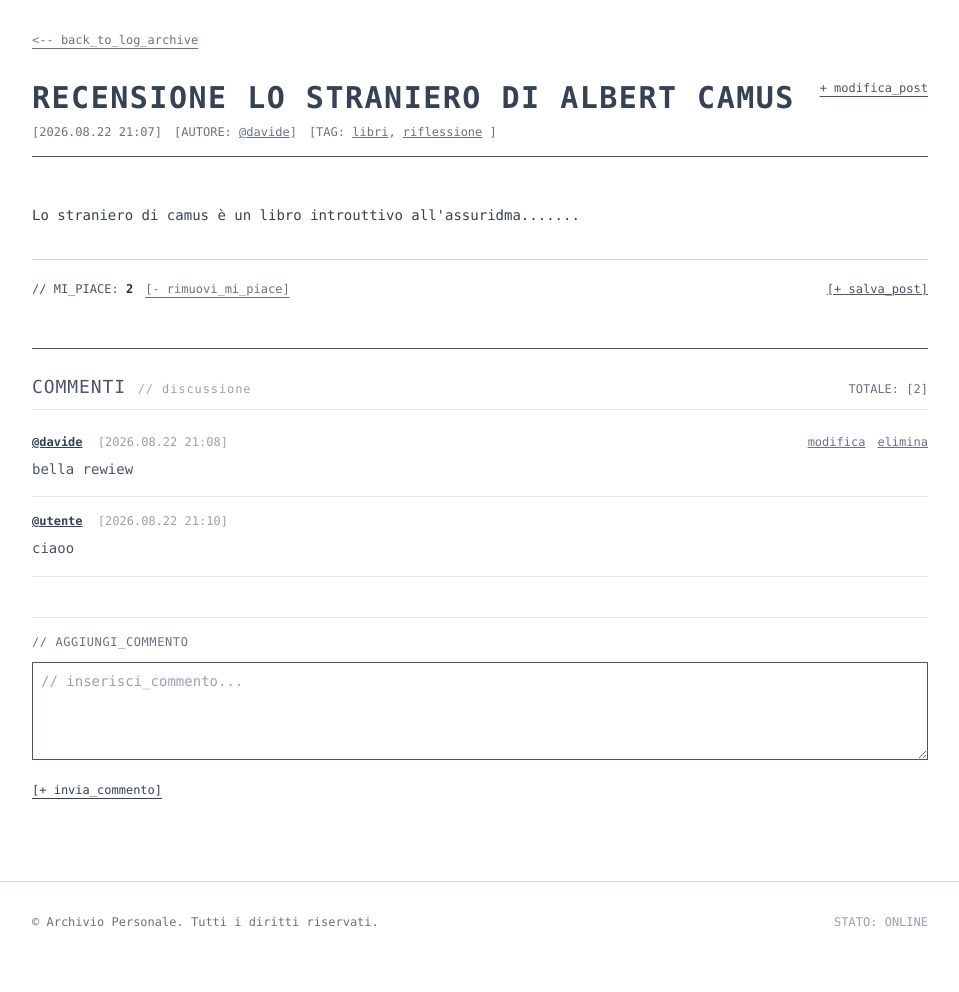
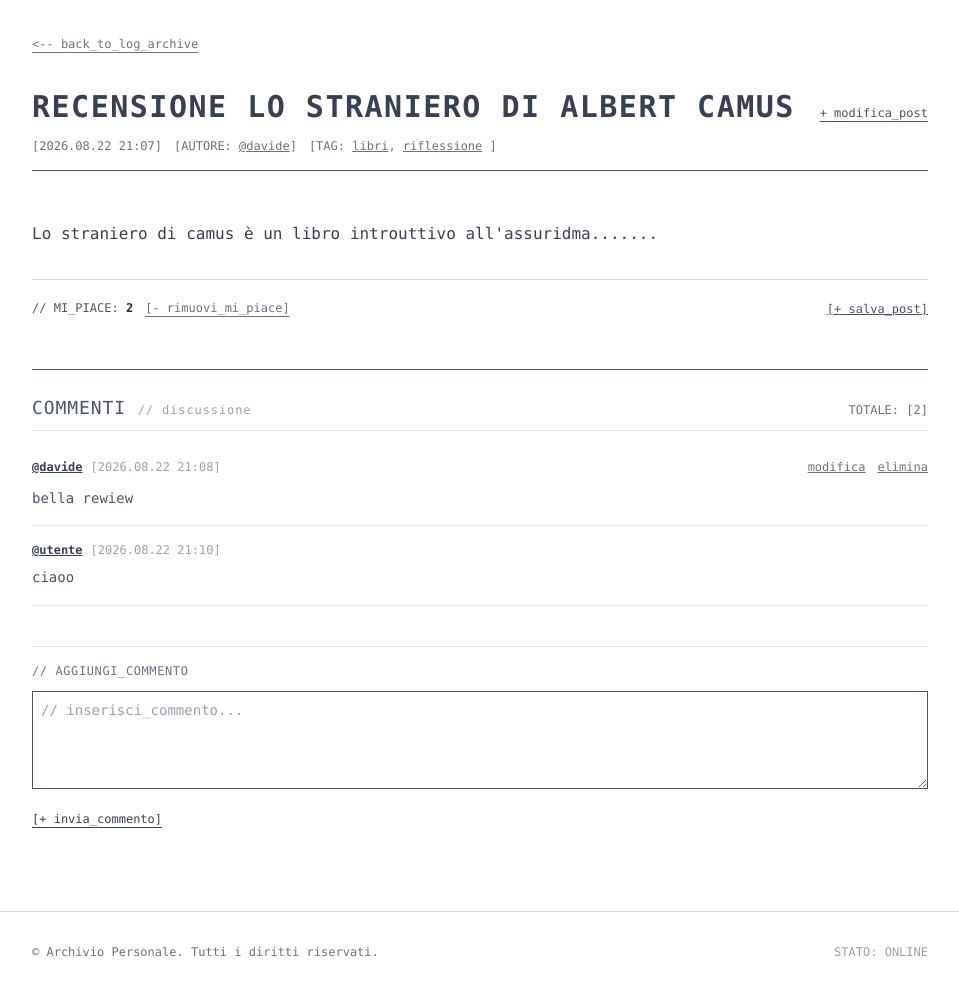
Before and after one commit to davidoskiii/blog, a Django app: page /posts/19/ in a window 1280 px wide. Shown: the part 70-1062 px from the top of the page, without its empty margins (160-1119 px from the left). Before the commit the page ends 997 px from the top, so only its background shows below. Run offline with Django 5.2, Linux system fonts and the light colour scheme; a user stored in the database is signed in; data comes from the database, SQL or seed files in the repository; both versions use the stored data as it was after the commit.

Commit message:
Made the website more responsive

```diff
--- a/blog_app/templates/blog_app/post.html
+++ b/blog_app/templates/blog_app/post.html
@@ -2,39 +2,40 @@
 
 {% block content %}
 
-<!-- Back Navigation (mantenuto in inglese per lo stile di navigazione) -->
-<div class="mb-8 font-mono text-xs">
-  <a href="{% url 'blog_app:posts' %}" class="text-gray-500 hover:text-black underline underline-offset-4">
+<!-- Back Navigation -->
+<div class="mb-6 sm:mb-8 font-mono text-xs">
+  <a href="{% url 'blog_app:posts' %}" class="text-gray-500 hover:text-black underline underline-offset-4 inline-block py-1">
     &lt;-- back_to_log_archive
   </a>
 </div>
 
 <!-- ARTICLE BLOCK -->
-<article class="font-mono mb-12">
+<article class="font-mono mb-10 sm:mb-12">
 
   <!-- Header / Metadata -->
   <header class="border-b border-gray-600 pb-4 mb-6">
-    <div class="flex flex-wrap justify-between items-start gap-4 mb-2">
-      <h1 class="text-2xl sm:text-3xl font-mono font-bold uppercase tracking-wider text-gray-700">
+    <div class="flex flex-col sm:flex-row sm:items-baseline justify-between gap-2 sm:gap-4 mb-3">
+      <h1 class="text-xl sm:text-2xl md:text-3xl font-mono font-bold uppercase tracking-wider text-gray-700 leading-tight break-words min-w-0">
         {{ post.title }}
       </h1>
 
       {% if user.is_superuser %}
-        <a href="{% url 'blog_app:edit_post' post.id %}" class="text-xs text-gray-600 hover:text-black underline underline-offset-4">
+        <a href="{% url 'blog_app:edit_post' post.id %}" class="text-xs text-gray-600 hover:text-black underline underline-offset-4 shrink-0 self-start sm:self-auto py-1">
           + modifica_post
         </a>
       {% endif %}
     </div>
 
-    <div class="flex flex-wrap items-center gap-3 text-xs text-gray-500">
-      <span>[{{ post.date|date:"Y.m.d H:i" }}]</span>
+    <!-- Metadata Inline -->
+    <div class="flex flex-wrap items-baseline gap-x-3 gap-y-1.5 text-xs text-gray-500">
+      <span class="shrink-0">[{{ post.date|date:"Y.m.d H:i" }}]</span>
 
       {% if post.author %}
-        <span>[AUTORE: <a href="{% url 'blog_app:profile' post.author.username %}" class="underline hover:text-black">@{{ post.author.username }}</a>]</span>
+        <span class="break-words">[AUTORE: <a href="{% url 'blog_app:profile' post.author.username %}" class="underline hover:text-black">@{{ post.author.username }}</a>]</span>
       {% endif %}
 
       {% if post.tags.all %}
-        <span>[TAG:
+        <span class="break-words">[TAG:
           {% for tag in post.tags.all %}
             <a href="{% url 'blog_app:tag' tag.id %}" class="underline hover:text-black">{{ tag.name|lower }}</a>{% if not forloop.last %}, {% endif %}
           {% endfor %}
@@ -44,25 +45,25 @@
   </header>
 
   <!-- Post Body Text -->
-  <div class="text-gray-700 leading-relaxed text-sm whitespace-pre-line mb-8 font-mono">
+  <div class="text-gray-700 leading-relaxed text-sm sm:text-base whitespace-pre-line mb-8 font-mono break-words">
     {{ post.text }}
   </div>
 
-  <!-- LIKES BAR -->
-  <div class="flex justify-between items-baseline pt-4 border-t border-gray-300">
-    <div class="flex flex-wrap items-center justify-between gap-4 text-xs text-gray-600">
-      <div class="flex items-center space-x-3">
+  <!-- LIKES & ACTIONS BAR -->
+  <div class="flex flex-col sm:flex-row sm:items-center justify-between gap-3 pt-4 border-t border-gray-300">
+    <div class="flex flex-wrap items-center gap-3 text-xs text-gray-600">
+      <div class="flex flex-wrap items-center gap-3">
         <span>// MI_PIACE: <strong class="text-gray-800">{{ post.total_likes }}</strong></span>
 
         {% if user.is_authenticated %}
           <form action="{% url 'blog_app:like_post' post.id %}" method="post" class="inline">
             {% csrf_token %}
             {% if is_liked %}
-              <button type="submit" class="text-gray-500 hover:text-black underline underline-offset-4 cursor-pointer">
+              <button type="submit" class="text-gray-500 hover:text-black underline underline-offset-4 cursor-pointer py-1">
                 [- rimuovi_mi_piace]
               </button>
             {% else %}
-              <button type="submit" class="text-gray-600 hover:text-black underline underline-offset-4 cursor-pointer">
+              <button type="submit" class="text-gray-600 hover:text-black underline underline-offset-4 cursor-pointer py-1">
                 [+ aggiungi_mi_piace]
               </button>
             {% endif %}
@@ -78,14 +79,14 @@
     </div>
 
     {% if user.is_authenticated %}
-      <form action="{% url 'blog_app:toggle_save_post' post.id %}" method="post" class="inline">
+      <form action="{% url 'blog_app:toggle_save_post' post.id %}" method="post" class="inline self-start sm:self-auto">
         {% csrf_token %}
         {% if post in user.profile.saved_posts.all %}
-          <button type="submit" class="text-xs text-gray-600 hover:text-black underline">
+          <button type="submit" class="text-xs text-gray-600 hover:text-black underline py-1">
             [- rimuovi_segnalibro]
           </button>
         {% else %}
-          <button type="submit" class="text-xs text-gray-600 hover:text-black underline">
+          <button type="submit" class="text-xs text-gray-600 hover:text-black underline py-1">
             [+ salva_post]
           </button>
         {% endif %}
@@ -96,37 +97,37 @@
 </article>
 
 <!-- COMMENTS SECTION -->
-<section class="font-mono mt-12 pt-6 border-t border-gray-600">
-  <div class="flex justify-between items-baseline mb-6 border-b border-gray-200 pb-2">
-    <h3 class="text-lg font-mono uppercase tracking-wider text-gray-600">
-      COMMENTI <span class="text-xs font-normal lowercase text-gray-400">// discussione</span>
+<section class="font-mono mt-10 sm:mt-12 pt-6 border-t border-gray-600">
+  <div class="flex flex-row justify-between items-baseline mb-6 border-b border-gray-200 pb-2 gap-2">
+    <h3 class="text-base sm:text-lg font-mono uppercase tracking-wider text-gray-600">
+      COMMENTI <span class="block sm:inline text-xs font-normal lowercase text-gray-400">// discussione</span>
     </h3>
-    <span class="text-xs text-gray-500">
+    <span class="text-xs text-gray-500 shrink-0">
       TOTALE: [<span id="comments-count">{{ comments.count }}</span>]
     </span>
   </div>
 
   <!-- Comments List -->
-  <div id="comments-container" class="space-y-4 mb-10">
+  <div id="comments-container" class="space-y-4 mb-8 sm:mb-10">
     {% for comment in comments %}
       <div id="comment-card-{{ comment.id }}" class="border-b border-gray-200 pb-4">
 
         <!-- Header: Author & Actions -->
-        <div class="flex justify-between items-center text-xs mb-2">
-          <div class="space-x-2">
+        <div class="flex flex-wrap justify-between items-baseline gap-2 text-xs mb-2">
+          <div class="flex flex-wrap items-baseline gap-x-2">
             <a href="{% url 'blog_app:profile' comment.author.username %}" class="text-gray-700 font-bold underline hover:text-black">@{{ comment.author.username }}</a>
-            <span class="text-gray-400">[{{ comment.date|date:"Y.m.d H:i" }}]</span>
+            <span class="text-gray-400 shrink-0">[{{ comment.date|date:"Y.m.d H:i" }}]</span>
           </div>
 
           {% if user == comment.author %}
-            <div id="actions-{{ comment.id }}" class="flex items-center space-x-3">
-              <button type="button" onclick="toggleEdit('{{ comment.id }}')" class="text-gray-500 hover:text-black underline cursor-pointer">
+            <div id="actions-{{ comment.id }}" class="flex items-center space-x-3 shrink-0">
+              <button type="button" onclick="toggleEdit('{{ comment.id }}')" class="text-gray-500 hover:text-black underline cursor-pointer py-1">
                 modifica
               </button>
               <button type="button"
                       onclick="deleteComment(this, '{{ comment.id }}')"
                       data-url="{% url 'blog_app:delete_comment' comment.id %}"
-                      class="text-gray-500 hover:text-black underline cursor-pointer">
+                      class="text-gray-500 hover:text-black underline cursor-pointer py-1">
                 elimina
               </button>
             </div>
@@ -134,7 +135,7 @@
         </div>
 
         <!-- 1. Text -->
-        <p id="comment-text-{{ comment.id }}" class="text-sm text-gray-600 leading-relaxed">
+        <p id="comment-text-{{ comment.id }}" class="text-xs sm:text-sm text-gray-600 leading-relaxed break-words">
           {{ comment.text }}
         </p>
 
@@ -143,7 +144,7 @@
           <div id="edit-form-{{ comment.id }}" class="hidden mt-2 space-y-2">
             <textarea
               id="edit-input-{{ comment.id }}"
-              class="w-full p-2 border border-gray-600 font-mono text-sm text-gray-800 bg-transparent focus:outline-none focus:border-black"
+              class="w-full p-2 border border-gray-600 font-mono text-xs sm:text-sm text-gray-800 bg-transparent focus:outline-none focus:border-black box-border"
               rows="3"
             >{{ comment.text }}</textarea>
 
@@ -151,7 +152,7 @@
               <button
                 type="button"
                 onclick="toggleEdit('{{ comment.id }}')"
-                class="text-gray-500 hover:text-black underline cursor-pointer"
+                class="text-gray-500 hover:text-black underline cursor-pointer py-1"
               >
                 annulla
               </button>
@@ -159,7 +160,7 @@
                 type="button"
                 onclick="saveComment(this, '{{ comment.id }}')"
                 data-url="{% url 'blog_app:edit_comment' comment.id %}"
-                class="text-gray-700 hover:text-black font-bold underline cursor-pointer"
+                class="text-gray-700 hover:text-black font-bold underline cursor-pointer py-1"
               >
                 [salva_modifiche]
               </button>
@@ -181,10 +182,10 @@
       <h4 class="text-xs font-mono uppercase text-gray-500 tracking-wider mb-3">// aggiungi_commento</h4>
       <form action="{% url 'blog_app:add_comment' post.id %}" method="post" class="space-y-3">
         {% csrf_token %}
-        <div class="font-mono text-sm [&_textarea]:w-full [&_textarea]:p-2 [&_textarea]:border [&_textarea]:border-gray-600 [&_textarea]:bg-transparent [&_textarea]:focus:outline-none">
+        <div class="font-mono text-xs sm:text-sm [&_textarea]:w-full [&_textarea]:p-2 [&_textarea]:border [&_textarea]:border-gray-600 [&_textarea]:bg-transparent [&_textarea]:focus:outline-none [&_textarea]:box-border">
           {{ comment_form.as_p }}
         </div>
-        <button type="submit" class="text-xs font-mono text-gray-700 hover:text-black underline underline-offset-4 cursor-pointer">
+        <button type="submit" class="text-xs font-mono text-gray-700 hover:text-black underline underline-offset-4 cursor-pointer py-1">
           [+ invia_commento]
         </button>
       </form>
--- a/static/css/output.css
+++ b/static/css/output.css
@@ -39,6 +39,7 @@
     --tracking-wide: 0.025em;
     --tracking-wider: 0.05em;
     --leading-tight: 1.25;
+    --leading-snug: 1.375;
     --leading-relaxed: 1.625;
     --radius-lg: 0.5rem;
     --default-transition-duration: 150ms;
@@ -241,6 +242,9 @@
   .mt-2 {
     margin-top: calc(var(--spacing) * 2);
   }
+  .mt-10 {
+    margin-top: calc(var(--spacing) * 10);
+  }
   .mt-12 {
     margin-top: calc(var(--spacing) * 12);
   }
@@ -271,6 +275,9 @@
   .mb-12 {
     margin-bottom: calc(var(--spacing) * 12);
   }
+  .box-border {
+    box-sizing: border-box;
+  }
   .line-clamp-2 {
     overflow: hidden;
     display: -webkit-box;
@@ -288,6 +295,9 @@
   }
   .inline {
     display: inline;
+  }
+  .inline-block {
+    display: inline-block;
   }
   .inline-flex {
     display: inline-flex;
@@ -307,8 +317,17 @@
   .w-full {
     width: 100%;
   }
+  .min-w-0 {
+    min-width: 0px;
+  }
   .min-w-\[320px\] {
     min-width: 320px;
+  }
+  .min-w-max {
+    min-width: max-content;
+  }
+  .shrink-0 {
+    flex-shrink: 0;
   }
   .flex-grow {
     flex-grow: 1;
@@ -321,6 +340,9 @@
   }
   .flex-col {
     flex-direction: column;
+  }
+  .flex-row {
+    flex-direction: row;
   }
   .flex-wrap {
     flex-wrap: wrap;
@@ -339,6 +361,12 @@
   }
   .justify-end {
     justify-content: flex-end;
+  }
+  .gap-1 {
+    gap: var(--spacing);
+  }
+  .gap-1\.5 {
+    gap: calc(var(--spacing) * 1.5);
   }
   .gap-2 {
     gap: calc(var(--spacing) * 2);
@@ -387,10 +415,11 @@
     margin-block-start: calc(calc(var(--spacing) * 8) * var(--tw-space-y-reverse));
     margin-block-end: calc(calc(var(--spacing) * 8) * calc(1 - var(--tw-space-y-reverse)));
   }
-  :where(.space-y-10 > :not(:last-child)) {
-    --tw-space-y-reverse: 0;
-    margin-block-start: calc(calc(var(--spacing) * 10) * var(--tw-space-y-reverse));
-    margin-block-end: calc(calc(var(--spacing) * 10) * calc(1 - var(--tw-space-y-reverse)));
+  .gap-x-2 {
+    column-gap: calc(var(--spacing) * 2);
+  }
+  .gap-x-3 {
+    column-gap: calc(var(--spacing) * 3);
   }
   :where(.space-x-2 > :not(:last-child)) {
     --tw-space-x-reverse: 0;
@@ -406,6 +435,18 @@
     --tw-space-x-reverse: 0;
     margin-inline-start: calc(calc(var(--spacing) * 4) * var(--tw-space-x-reverse));
     margin-inline-end: calc(calc(var(--spacing) * 4) * calc(1 - var(--tw-space-x-reverse)));
+  }
+  .gap-y-1 {
+    row-gap: var(--spacing);
+  }
+  .gap-y-1\.5 {
+    row-gap: calc(var(--spacing) * 1.5);
+  }
+  .self-start {
+    align-self: flex-start;
+  }
+  .overflow-x-auto {
+    overflow-x: auto;
   }
   .rounded-lg {
     border-radius: var(--radius-lg);
@@ -428,6 +469,9 @@
   }
   .border-black {
     border-color: var(--color-black);
+  }
+  .border-gray-100 {
+    border-color: var(--color-gray-100);
   }
   .border-gray-200 {
     border-color: var(--color-gray-200);
@@ -470,6 +514,9 @@
   }
   .py-1 {
     padding-block: var(--spacing);
+  }
+  .py-1\.5 {
+    padding-block: calc(var(--spacing) * 1.5);
   }
   .py-2 {
     padding-block: calc(var(--spacing) * 2);
@@ -530,6 +577,10 @@
     font-size: var(--text-sm);
     line-height: var(--tw-leading, var(--text-sm--line-height));
   }
+  .text-xl {
+    font-size: var(--text-xl);
+    line-height: var(--tw-leading, var(--text-xl--line-height));
+  }
   .text-xs {
     font-size: var(--text-xs);
     line-height: var(--tw-leading, var(--text-xs--line-height));
@@ -540,6 +591,10 @@
   .leading-relaxed {
     --tw-leading: var(--leading-relaxed);
     line-height: var(--leading-relaxed);
+  }
+  .leading-snug {
+    --tw-leading: var(--leading-snug);
+    line-height: var(--leading-snug);
   }
   .leading-tight {
     --tw-leading: var(--leading-tight);
@@ -560,6 +615,12 @@
   .tracking-wider {
     --tw-tracking: var(--tracking-wider);
     letter-spacing: var(--tracking-wider);
+  }
+  .break-words {
+    overflow-wrap: break-word;
+  }
+  .whitespace-nowrap {
+    white-space: nowrap;
   }
   .whitespace-pre-line {
     white-space: pre-line;
@@ -664,9 +725,106 @@
     outline-style: none;
   }
   @media (width >= 40rem) {
+    .sm\:mt-0 {
+      margin-top: 0px;
+    }
+    .sm\:mt-12 {
+      margin-top: calc(var(--spacing) * 12);
+    }
+    .sm\:mt-16 {
+      margin-top: calc(var(--spacing) * 16);
+    }
+    .sm\:mb-8 {
+      margin-bottom: calc(var(--spacing) * 8);
+    }
+    .sm\:mb-10 {
+      margin-bottom: calc(var(--spacing) * 10);
+    }
+    .sm\:mb-12 {
+      margin-bottom: calc(var(--spacing) * 12);
+    }
+    .sm\:ml-auto {
+      margin-left: auto;
+    }
+    .sm\:inline {
+      display: inline;
+    }
+    .sm\:flex-row {
+      flex-direction: row;
+    }
+    .sm\:flex-nowrap {
+      flex-wrap: nowrap;
+    }
+    .sm\:items-baseline {
+      align-items: baseline;
+    }
+    .sm\:items-center {
+      align-items: center;
+    }
+    .sm\:items-start {
+      align-items: flex-start;
+    }
+    .sm\:justify-between {
+      justify-content: space-between;
+    }
+    .sm\:gap-0 {
+      gap: 0px;
+    }
+    .sm\:gap-3 {
+      gap: calc(var(--spacing) * 3);
+    }
+    .sm\:gap-4 {
+      gap: calc(var(--spacing) * 4);
+    }
+    .sm\:gap-6 {
+      gap: calc(var(--spacing) * 6);
+    }
+    :where(.sm\:space-y-2 > :not(:last-child)) {
+      --tw-space-y-reverse: 0;
+      margin-block-start: calc(calc(var(--spacing) * 2) * var(--tw-space-y-reverse));
+      margin-block-end: calc(calc(var(--spacing) * 2) * calc(1 - var(--tw-space-y-reverse)));
+    }
+    :where(.sm\:space-y-8 > :not(:last-child)) {
+      --tw-space-y-reverse: 0;
+      margin-block-start: calc(calc(var(--spacing) * 8) * var(--tw-space-y-reverse));
+      margin-block-end: calc(calc(var(--spacing) * 8) * calc(1 - var(--tw-space-y-reverse)));
+    }
+    .sm\:gap-x-3 {
+      column-gap: calc(var(--spacing) * 3);
+    }
+    :where(.sm\:space-x-4 > :not(:last-child)) {
+      --tw-space-x-reverse: 0;
+      margin-inline-start: calc(calc(var(--spacing) * 4) * var(--tw-space-x-reverse));
+      margin-inline-end: calc(calc(var(--spacing) * 4) * calc(1 - var(--tw-space-x-reverse)));
+    }
+    .sm\:self-auto {
+      align-self: auto;
+    }
+    .sm\:border-b-0 {
+      border-bottom-style: var(--tw-border-style);
+      border-bottom-width: 0px;
+    }
+    .sm\:py-0\.5 {
+      padding-block: calc(var(--spacing) * 0.5);
+    }
+    .sm\:py-1 {
+      padding-block: var(--spacing);
+    }
+    .sm\:text-2xl {
+      font-size: var(--text-2xl);
+      line-height: var(--tw-leading, var(--text-2xl--line-height));
+    }
     .sm\:text-3xl {
       font-size: var(--text-3xl);
       line-height: var(--tw-leading, var(--text-3xl--line-height));
+    }
+    .sm\:text-base {
+      font-size: var(--text-base);
+      line-height: var(--tw-leading, var(--text-base--line-height));
+    }
+    .sm\:text-lg {
+      font-size: var(--text-lg);
+      line-height: var(--tw-leading, var(--text-lg--line-height));
     }
     .sm\:text-sm {
       font-size: var(--text-sm);
@@ -679,6 +837,10 @@
     }
     .md\:hidden {
       display: none;
+    }
+    .md\:text-3xl {
+      font-size: var(--text-3xl);
+      line-height: var(--tw-leading, var(--text-3xl--line-height));
     }
   }
   .\[\&_input\]\:w-full input {
@@ -756,6 +918,9 @@
   .\[\&_select\]\:focus\:outline-none select:focus {
     --tw-outline-style: none;
     outline-style: none;
+  }
+  .\[\&_textarea\]\:box-border textarea {
+    box-sizing: border-box;
   }
   .\[\&_textarea\]\:w-full textarea {
     width: 100%;
```
Also changed, not shown: blog_app/templates/blog_app/posts.html (+13 -12 lines), blog_app/templates/blog_app/profile.html (+24 -22 lines), blog_app/templates/blog_app/search_results.html (+10 -10 lines), blog_app/templates/blog_app/tag.html (+14 -16 lines), db.sqlite3.
